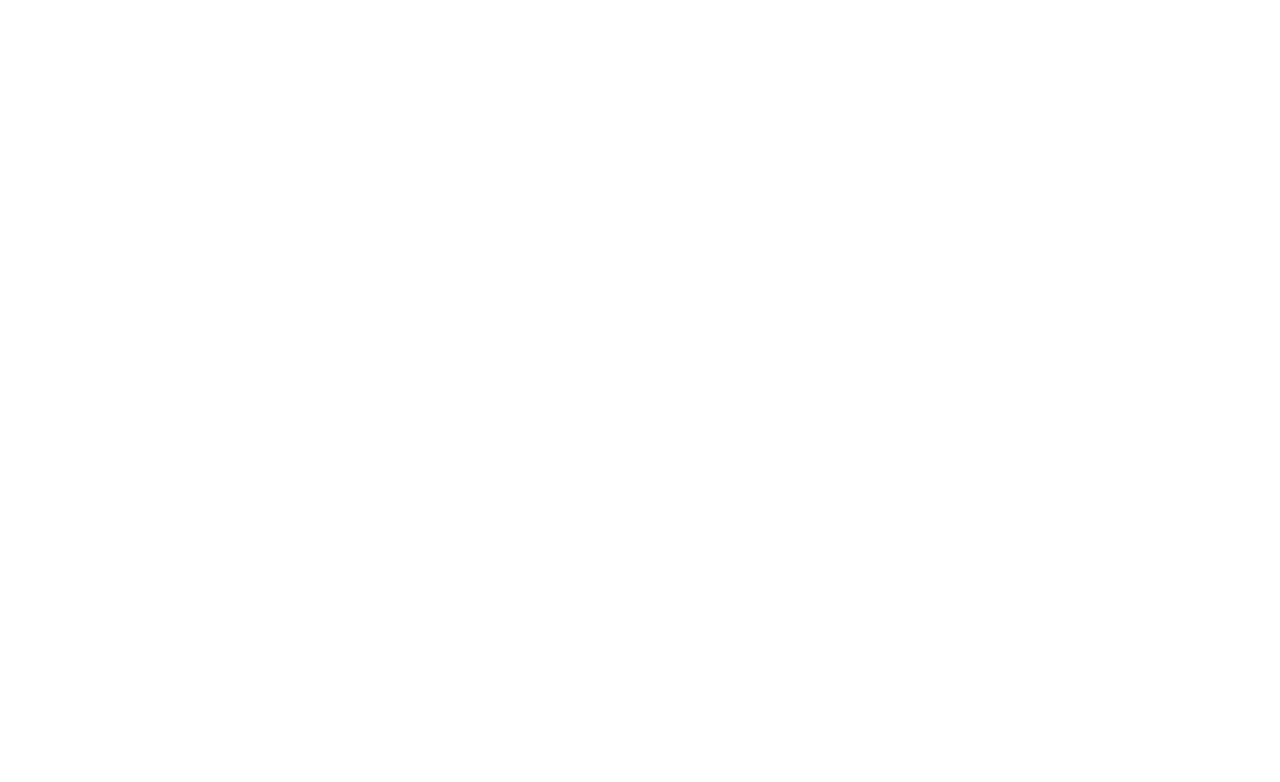
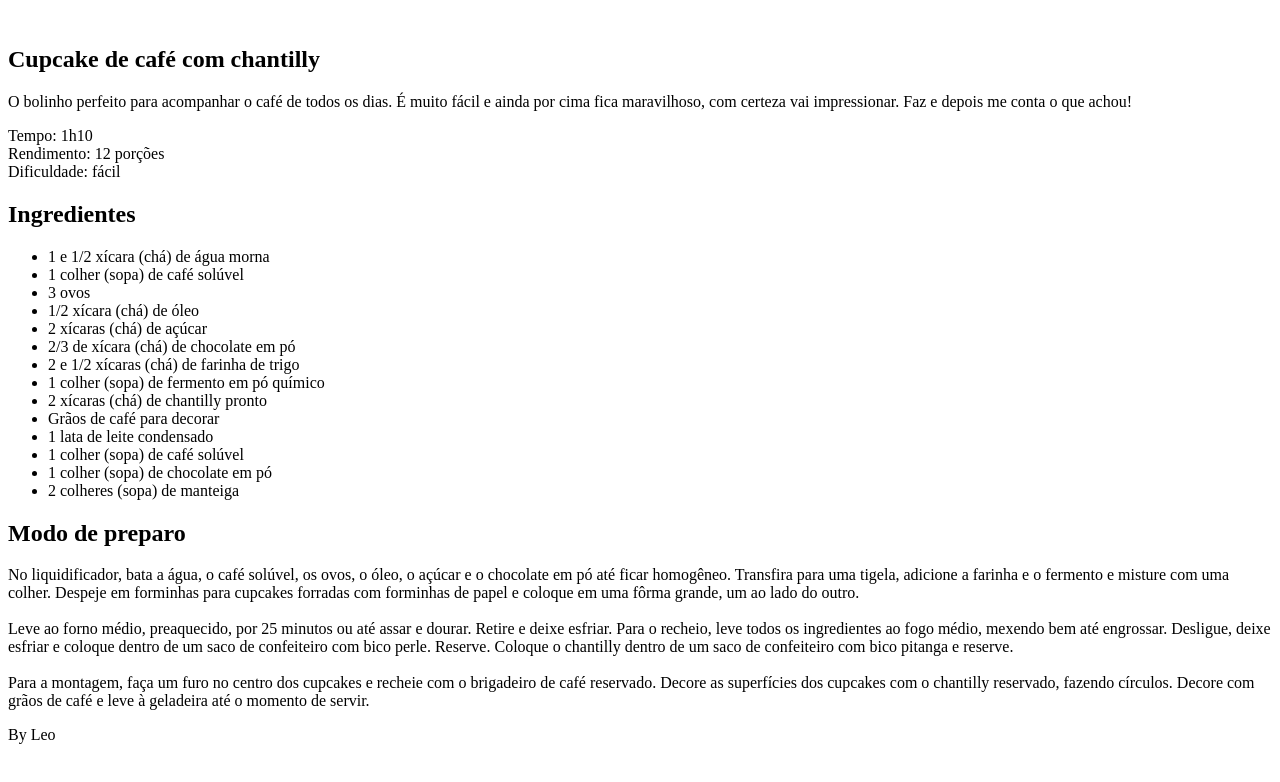
Before and after one commit to ldcmartins/PROJETO-CARDAPIO, a plain HTML site: page INDEX.HTML in a window 1280 px wide. Drawn offline with Linux system fonts and the light colour scheme.

Commit message:
arquitetura html

```diff
--- a/INDEX.HTML
+++ b/INDEX.HTML
@@ -1,11 +1,64 @@
 <!DOCTYPE html>
-<html lang="en">
+<html lang="pt-br">
 <head>
     <meta charset="UTF-8">
     <meta name="viewport" content="width=device-width, initial-scale=1.0">
-    <title>Document</title>
+    <title>Página de Receita</title>
 </head>
 <body>
+ <div id="page"> <!--colocar #page para ele abrir uma div com id-->
+    <img src="" alt="">
+    <main>
+        <section id="about">
+            <h1>Cupcake de café com chantilly</h1>
+            <p>
+                O bolinho perfeito para acompanhar o café de todos os dias. É muito fácil e ainda por cima
+                fica maravilhoso, com certeza vai impressionar. Faz e depois me conta o que achou!
+            </p>
 
+            <p>
+                Tempo: 1h10<br>
+                Rendimento: 12 porções<br>
+                Dificuldade: fácil<br>
+
+
+            </p>
+        </section> <!-- se eu colocar section#batata ele vai criar uma div com a palavra batata dentro -->
+        <section id="ingredients">
+            <h2>Ingredientes</h2>
+            <ul>
+                <li>1 e 1/2 xícara (chá) de água morna</li>
+                <li>1 colher (sopa) de café solúvel</li>
+                <li>3 ovos</li>
+                <li>1/2 xícara (chá) de óleo</li>
+                <li>2 xícaras (chá) de açúcar</li>
+                <li>2/3 de xícara (chá) de chocolate em pó</li>
+                <li>2 e 1/2 xícaras (chá) de farinha de trigo</li>
+                <li>1 colher (sopa) de fermento em pó químico</li>
+                <li>2 xícaras (chá) de chantilly pronto</li>
+                <li>Grãos de café para decorar</li>
+                <li>1 lata de leite condensado</li>
+                <li>1 colher (sopa) de café solúvel</li>
+                <li>1 colher (sopa) de chocolate em pó</li>
+                <li>2 colheres (sopa) de manteiga</li>
+            </ul>
+        </section>
+        <section id="preparation">
+            <h2>Modo de preparo</h2>
+
+            <p>
+                No liquidificador, bata a água, o café solúvel, os ovos, o óleo, o açúcar e o chocolate em pó até ficar homogêneo. Transfira
+                para uma tigela, adicione a farinha e o fermento e misture com uma colher. Despeje em forminhas para cupcakes forradas com
+                forminhas de papel e coloque em uma fôrma grande, um ao lado do outro. <br><br>
+                Leve ao forno médio, preaquecido, por 25 minutos ou até assar e dourar. Retire e deixe esfriar.
+
+                Para o recheio, leve todos os ingredientes ao fogo médio, mexendo bem até engrossar. Desligue, deixe esfriar e coloque dentro
+                de um saco de confeiteiro com bico perle. Reserve. Coloque o chantilly dentro de um saco de confeiteiro com bico pitanga e reserve.<br><br>
+
+                Para a montagem, faça um furo no centro dos cupcakes e recheie com o brigadeiro de café reservado. Decore as superfícies dos cupcakes com o chantilly reservado, fazendo círculos. Decore com grãos de café e leve à geladeira até o momento de servir.
+            </p>
+        </section>
+    </main>
+    <footer>By Leo</footer>
 </body>
 </html>
```
